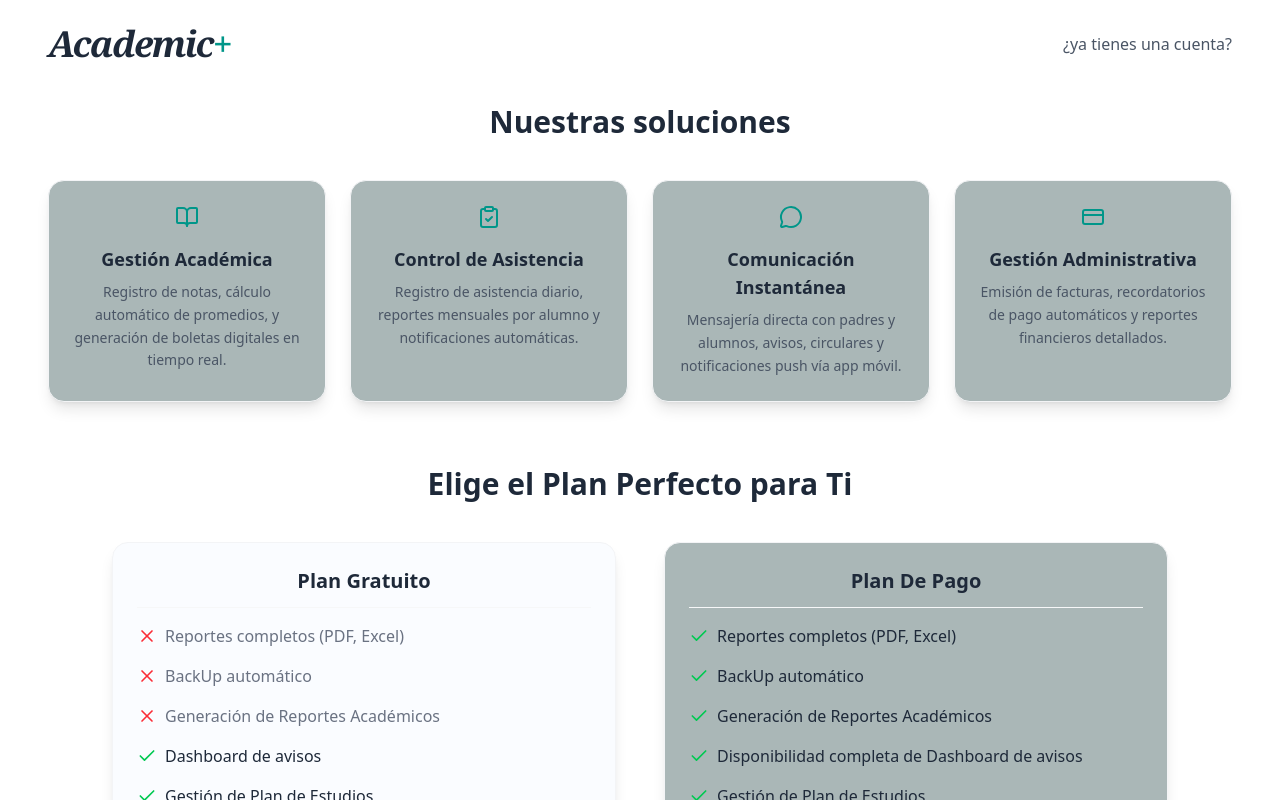
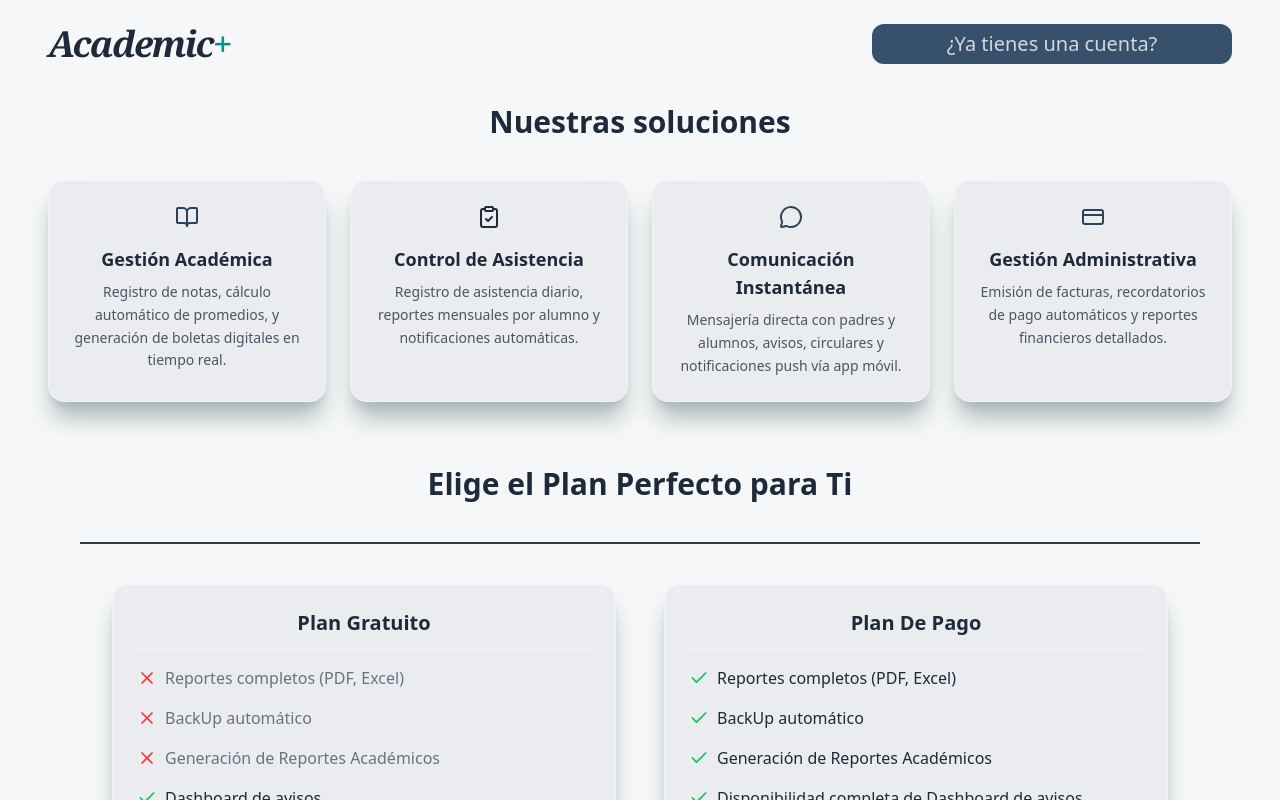
Before and after one commit to LuisJoseCastro/Sistema-Control-Esdcolar, a React (Vite) app in the folder Control-Escolar-Front/: page / in a window 1280 px wide. Shown: the top 800 px of the page. Built offline with nearby package versions, Linux system fonts and the light colour scheme.

Commit message:
UPDATE: Se actualizo el diseño de la pantalla de eleccion de planes de pago 'PlansPage.tsx'.

```diff
--- a/Control-Escolar-Front/src/pages/public/PlansPage.tsx
+++ b/Control-Escolar-Front/src/pages/public/PlansPage.tsx
@@ -14,22 +14,22 @@ export const PlansPage: React.FC = () => {
     {
       title: 'Gestión Académica',
       desc: 'Registro de notas, cálculo automático de promedios, y generación de boletas digitales en tiempo real.',
-      icon: <BookOpen className="text-teal-600 w-6 h-6" />
+      icon: <BookOpen className="text-main-800 w-6 h-6" />
     },
     {
       title: 'Control de Asistencia',
       desc: 'Registro de asistencia diario, reportes mensuales por alumno y notificaciones automáticas.',
-      icon: <ClipboardCheck className="text-teal-600 w-6 h-6" />
+      icon: <ClipboardCheck className="text-mainl8600 w-6 h-6" />
     },
     {
       title: 'Comunicación Instantánea',
       desc: 'Mensajería directa con padres y alumnos, avisos, circulares y notificaciones push vía app móvil.',
-      icon: <MessageCircle className="text-teal-600 w-6 h-6" />
+      icon: <MessageCircle className="text-main-800 w-6 h-6" />
     },
     {
       title: 'Gestión Administrativa',
       desc: 'Emisión de facturas, recordatorios de pago automáticos y reportes financieros detallados.',
-      icon: <CreditCard className="text-teal-600 w-6 h-6" />
+      icon: <CreditCard className="text-main-800 w-6 h-6" />
     }
   ];
 
@@ -42,24 +42,27 @@ export const PlansPage: React.FC = () => {
   };
 
   return (
-    <div className="min-h-screen bg-white font-sans text-gray-800 pb-20">
+    <div className="min-h-screen bg-whiteBg-50 font-sans text-gray-800 pb-20">
       <header className="flex justify-between items-center px-12 py-6">
         <h1 className="text-4xl font-serif italic font-bold tracking-tighter">
           Academic<span className="text-teal-600">+</span>
         </h1>
+        <div className="grid items-center bg-main-700 hover:bg-main-900 transition-color duration-300 p-y2 p-x6 h-10 w-90 text-center rounded-xl">
         <button
           onClick={() => navigate('/login')}
-          className="text-gray-600 hover:text-teal-700 font-medium transition-colors"
+          className="text-whiteBg-200 hover:text-whiteBg-50 font-gold text-xl  cursor-pointer"
         >
-          ¿ya tienes una cuenta?
+          ¿Ya tienes una cuenta?
         </button>
+
+        </div>
       </header>
 
       <section className="text-center mt-4">
         <h2 className="text-3xl font-semibold mb-10">Nuestras soluciones</h2>
         <div className="grid grid-cols-1 md:grid-cols-4 gap-6 px-12">
           {solutions.map((item, index) => (
-            <Card key={index} variant="default" className="flex flex-col items-center text-center h-full">
+            <Card key={index} variant="default" className="flex flex-col items-center text-center h-full bg-whiteBg-100 shadow-grayDark-300 shadow-xl hover:scale-y-110 transition-normal duration-400">
               <div className="mb-4">{item.icon}</div>
               <h3 className="font-bold text-lg mb-2">{item.title}</h3>
               <p className="text-sm text-gray-600 leading-relaxed">{item.desc}</p>
@@ -70,10 +73,11 @@ export const PlansPage: React.FC = () => {
 
       <section className="text-center mt-16">
         <h2 className="text-3xl font-semibold mb-10">Elige el Plan Perfecto para Ti</h2>
+        <div className='flex items-center border border-main-900  mt-0 mx-20 mb-10 w-100% alight-center'></div>
         <div className="flex flex-col md:flex-row justify-center gap-12 px-12 max-w-6xl mx-auto">
           {/* PLAN GRATUITO */}
           <Card
-            className={`w-full md:w-1/2 transition-all duration-300 ${selectedPlan === 'gratuito' ? 'ring-4 ring-teal-500 scale-105' : 'bg-blue-50/30'}`}
+            className={`bg-whiteBg-100 shadow-grayDark-300 shadow-xl w-full md:w-1/2 transition-all duration-300 ${selectedPlan === 'gratuito' ? 'ring-4 ring-main-600 scale-105' : 'bg-blue-50/30'}`}
             header={<div className="text-center w-full">Plan Gratuito</div>}
           >
             <ul className="space-y-4 mb-8 text-left">
@@ -94,7 +98,7 @@ export const PlansPage: React.FC = () => {
 
           {/* PLAN DE PAGO */}
           <Card
-            className={`w-full md:w-1/2 transition-all duration-300 ${selectedPlan === 'pago' ? 'ring-4 ring-teal-500 scale-105' : ''}`}
+            className={`w-full bg-whiteBg-100 shadow-grayDark-300 shadow-xl md:w-1/2 transition-all duration-300 ${selectedPlan === 'pago' ? 'ring-4 ring-main-600 scale-105' : ''}`}
             header={<div className="text-center w-full">Plan De Pago</div>}
           >
             <ul className="space-y-4 mb-8 text-left">
```
